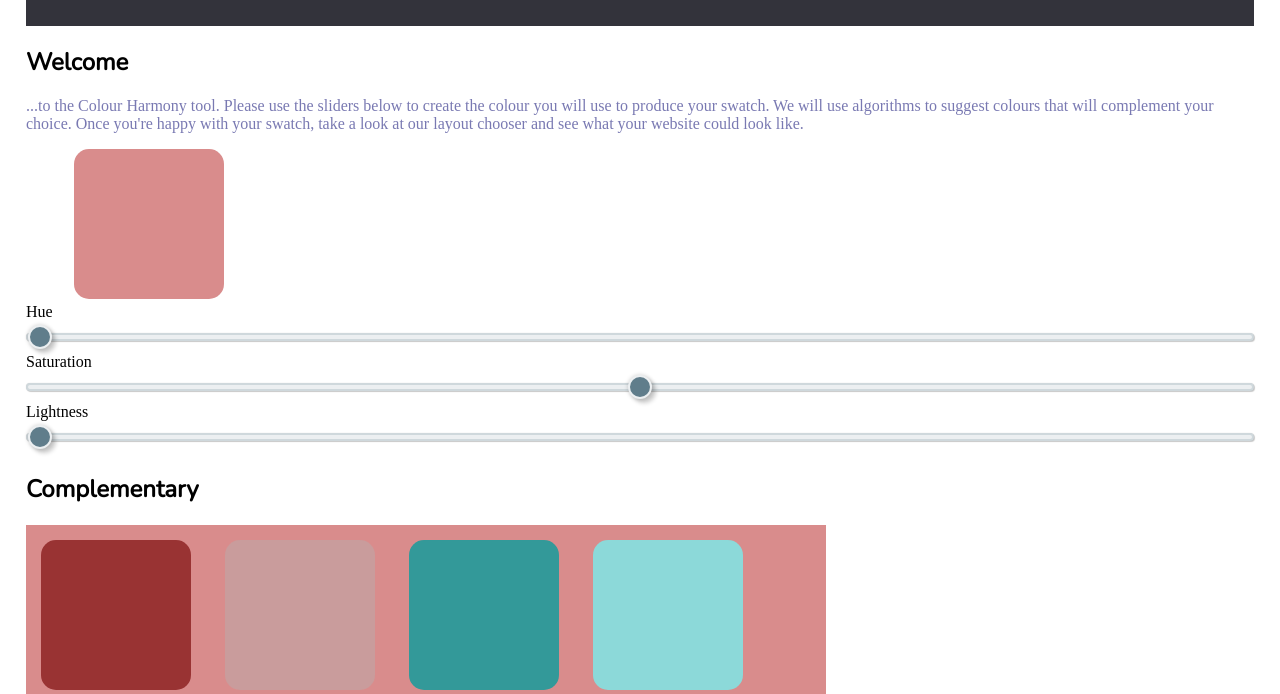
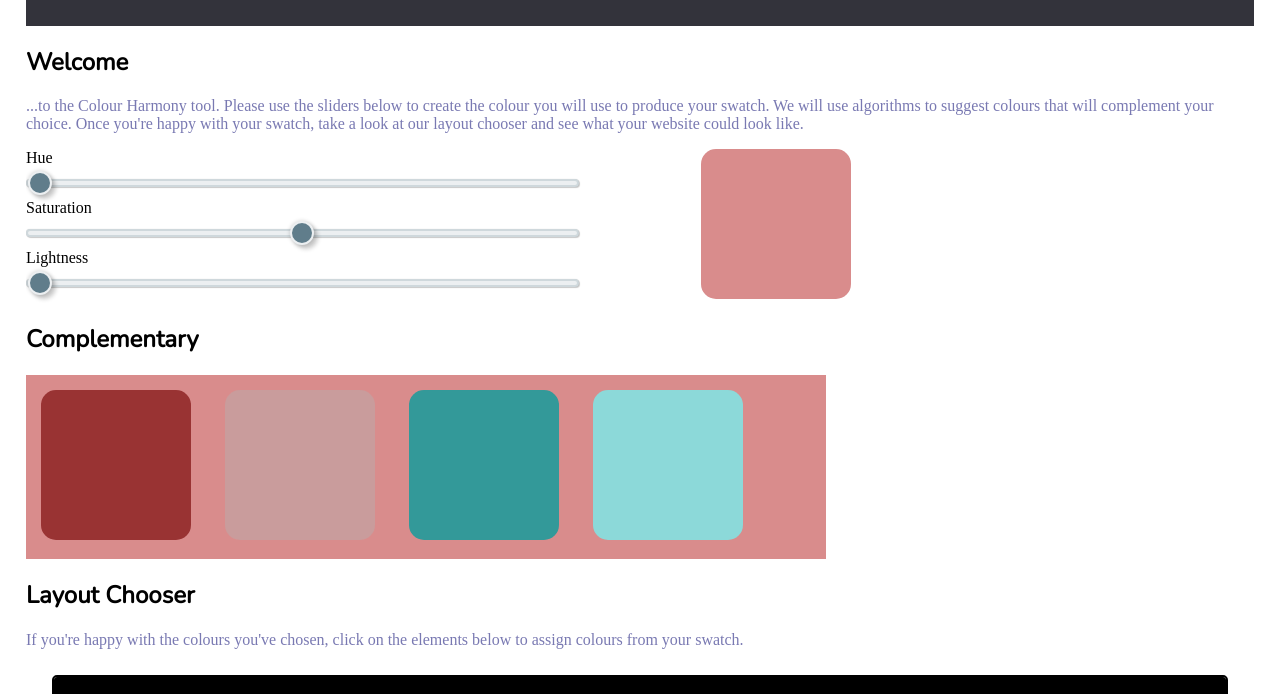
Before and after one commit to tatlay/harmony, a website: page index.html in a window 1280 px wide. Shown: the part 106-800 px from the top of the page. Drawn offline with nearby package versions, Linux system fonts and the light colour scheme.

Commit message:
Layout and bug fixes

```diff
--- a/index.html
+++ b/index.html
@@ -26,7 +26,10 @@
 			<p>...to the Colour Harmony tool. Please use the sliders below to create the colour you will use to produce your swatch. We will use algorithms to suggest colours that will complement your choice. Once you're happy with your swatch, take a look at our layout chooser and see what your website could look like.</p>
 		</div>
 		<section class="colourSelection">
-			<div id="picker" class="picker"></div>
+			<div class="pickerArea">
+				<div id="picker" class="picker"></div>
+			</div>
+
 			<div class="selectors">
 				<div class="form-group">
 					<label for="hue">Hue</label>
--- a/src/scss/_colourPicker.scss
+++ b/src/scss/_colourPicker.scss
@@ -1,7 +1,9 @@
+
+
 .picker {
   border-radius: 15px;
   height: 150px;
-  margin-left: 3em;
+  margin: 0 auto;
   width: 150px;
   display: inline-block;
 }
--- a/src/scss/_colourSelection.scss
+++ b/src/scss/_colourSelection.scss
@@ -1,4 +1,22 @@
+
+.colourSelection {
+	overflow: auto;
+}
+
 .sliders {
   width: 45%;
   display: inline-block;
 }
+
+.pickerArea {
+	float: right;
+	width: 45%;
+	display: inline-block;
+}
+
+.selectors {
+	float: left;
+	width: 45%;
+	margin: 0 auto;
+	display: inline-block;
+}
--- a/src/scss/_dummySite.scss
+++ b/src/scss/_dummySite.scss
@@ -13,6 +13,7 @@
 	display: block;
 	overflow: auto;
 	padding: 2vw;
+	border-radius: 3px 3px 0 0;
 
 	.dummyLogo {
 		background-color: white;
@@ -54,6 +55,7 @@
 	bottom: 0;
 	left: 0;
 	height: 5vw;
+	border-radius: 0 0 3px 3px;
 
 	.footerContent {
 		background-color: white;
```
Also changed, not shown: dist/css/styles.css, dist/css/styles.min.css.
